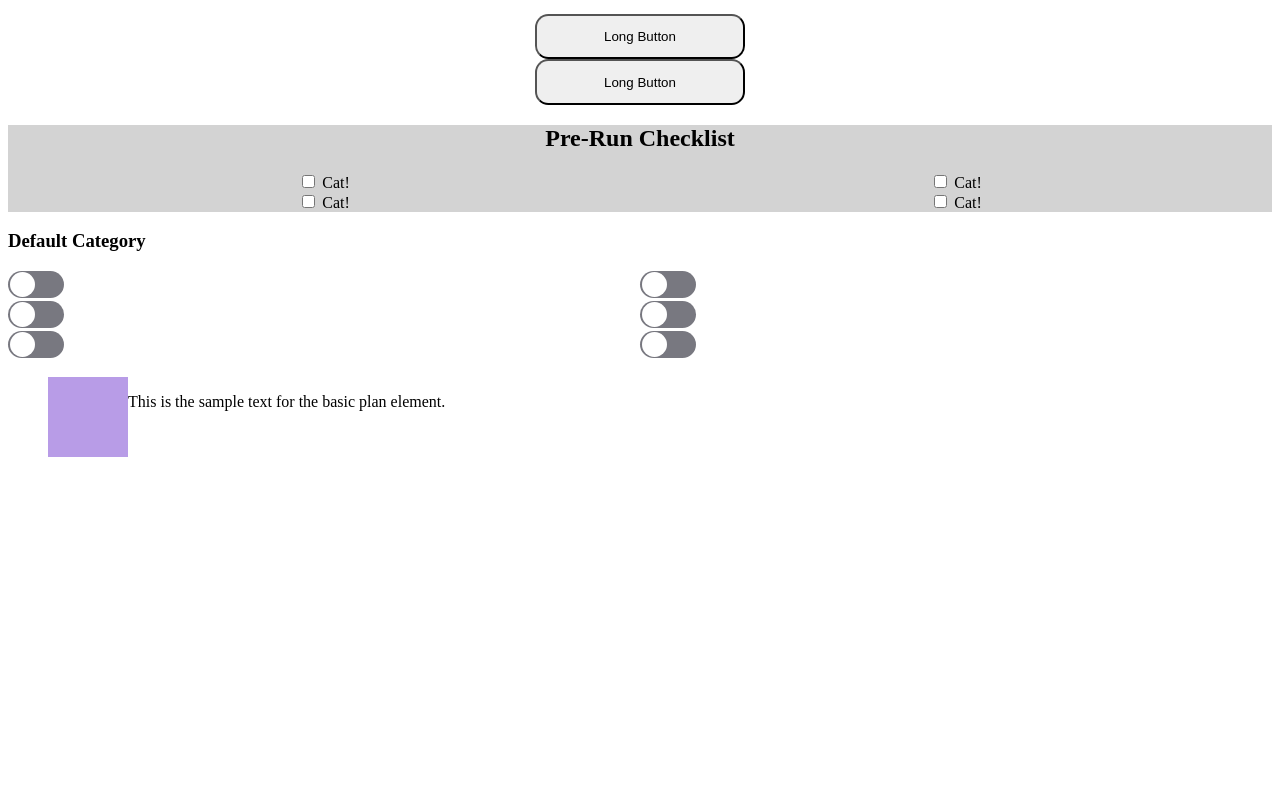
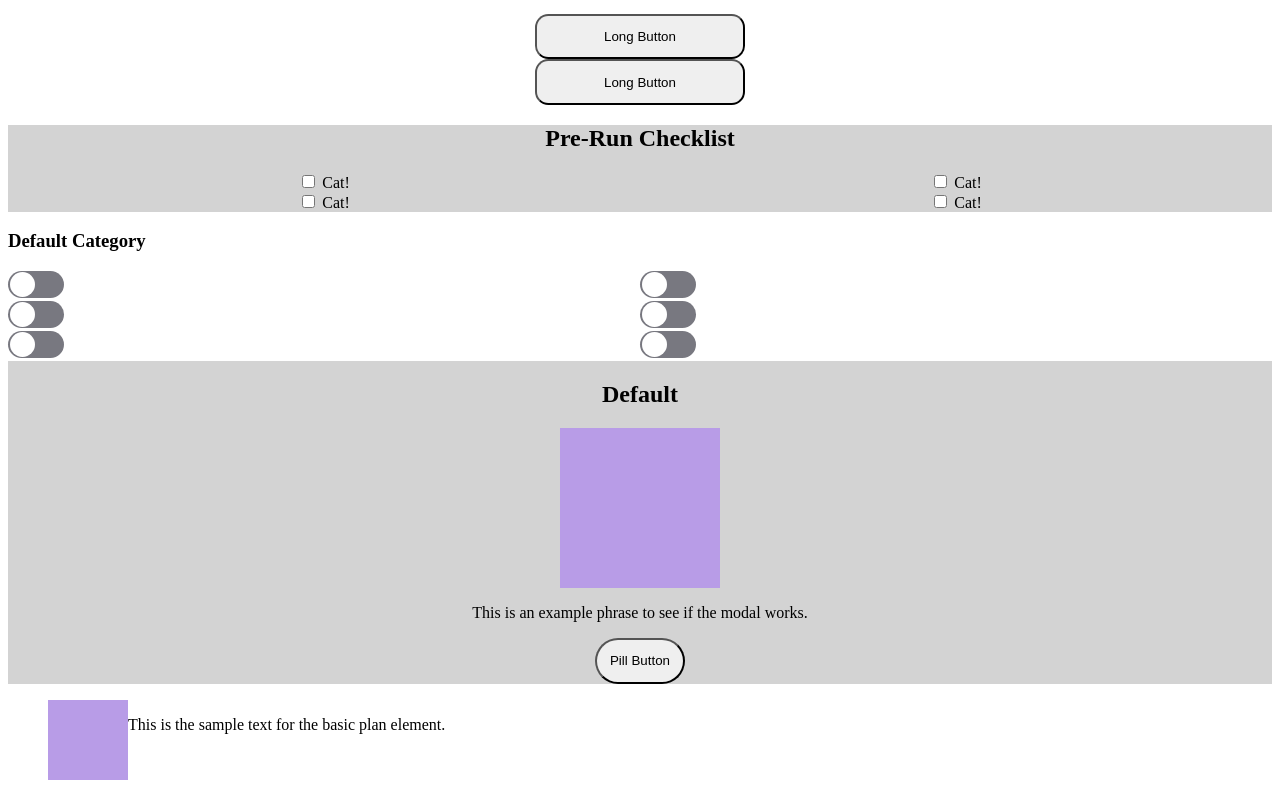
Before and after one commit to Weezah-Traction/traction, a SvelteKit app: page /dev in a window 1280 px wide. Shown: the part 964-1764 px from the top of the page. Before the commit the page ends 1441 px from the top, so only its background shows below. Built offline with nearby package versions, Linux system fonts and the light colour scheme.

Commit message:
:clipboard: Built Pop Up
Added a pop-up modal for the application.

```diff
--- /dev/null
+++ b/src/lib/PopUp.svelte
@@ -0,0 +1,30 @@
+<script>
+	import PillButton from "./PillButton.svelte";
+    let title = 'Default';
+    import src from '$lib/assets/purple.jpg';
+    let alt = 'purple.';
+    let text = 'This is an example phrase to see if the modal works.'
+
+</script>
+<slot>
+    <div>
+        <h2>{title}</h2>
+        <img {src} {alt} />
+        <p>{text}</p>
+        <PillButton></PillButton>
+    </div>
+</slot>
+
+<style>
+
+    div{
+        display: flex;
+        flex-direction: column;
+        align-items: center;
+        background-color: lightgray;
+    }
+
+    img{
+        width: 10em;
+    }
+</style>
--- a/src/routes/dev/+page.svelte
+++ b/src/routes/dev/+page.svelte
@@ -16,6 +16,7 @@
 	import PreRunCheckbox from "../../lib/PreRunCheckbox.svelte";
 	import PreRunChecklist from "../../lib/PreRunChecklist.svelte";
 	import BasicPlanItem from "../../lib/BasicPlanItem.svelte";
+	import PopUp from "../../lib/PopUp.svelte";
 </script>
 
 
@@ -47,6 +48,8 @@
 
 <ToggleContainer></ToggleContainer>
 
+<PopUp></PopUp>
+
 <ul>
 	<BasicPlanItem></BasicPlanItem>
 </ul>
```
